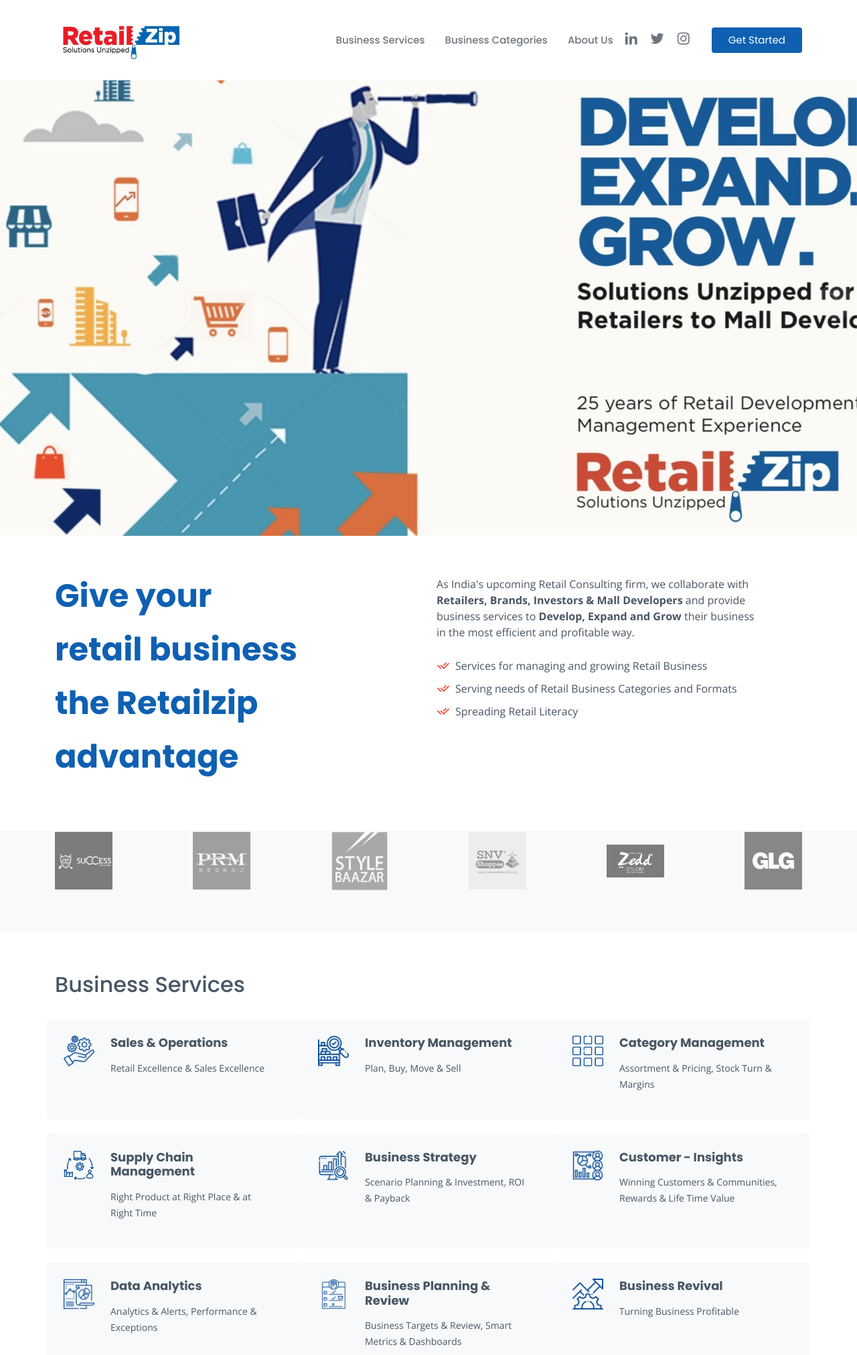
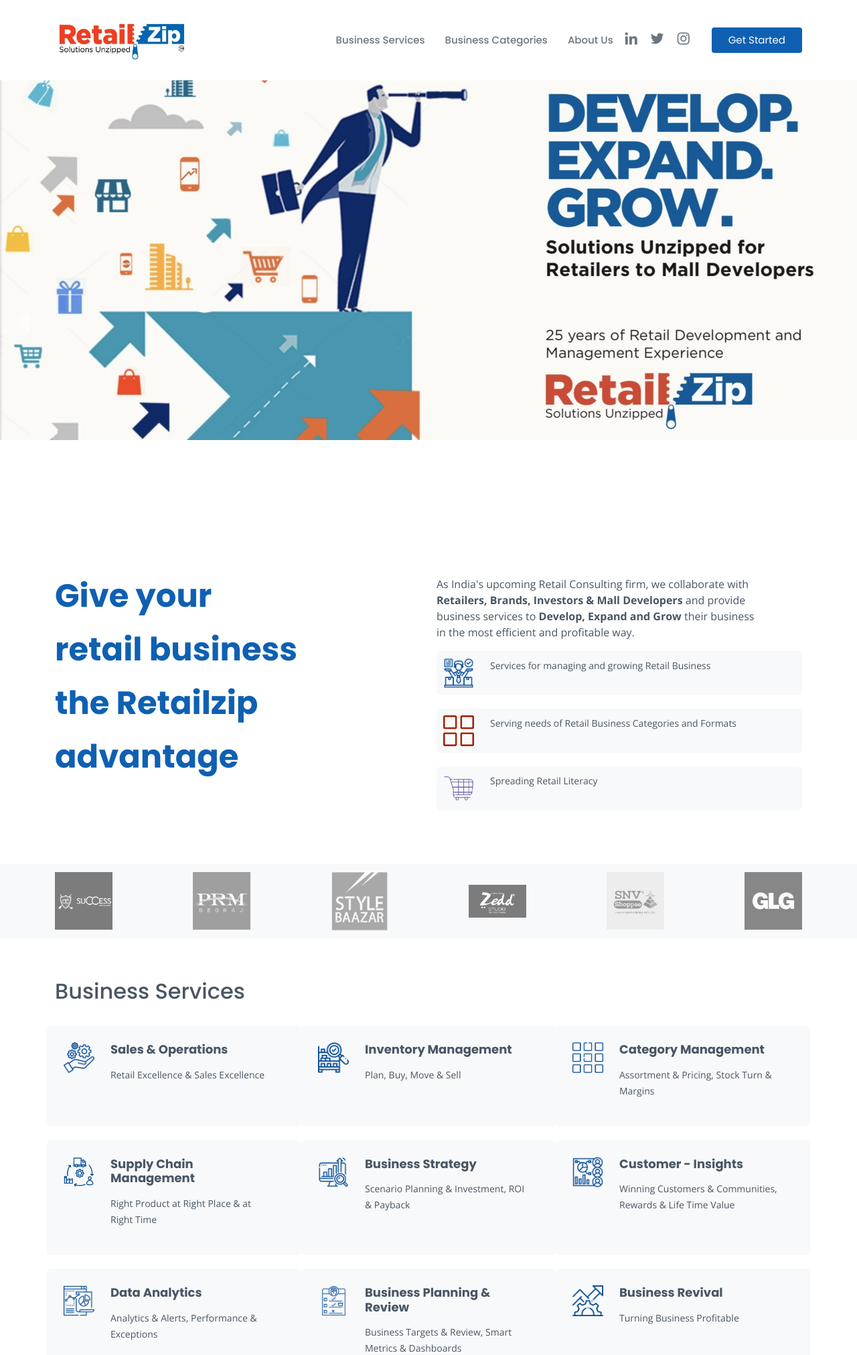
Before and after one commit to Shreya-7/RetailZip, a Flask app: page / in a window 1280 px wide. Shown: the top 2023 px of the page at 67% size. Run offline with Flask 2, Linux system fonts and the light colour scheme; some libraries are stand-ins or nearby versions.

Commit message:
final fixes!!!

```diff
--- a/data.py
+++ b/data.py
@@ -51,7 +51,7 @@ def get_service_model():
 
 
 def get_about_us():
-    return get_data()['about-us']
+    return get_data()['intro']
 
 
 def get_main_content():
--- a/main.py
+++ b/main.py
@@ -69,6 +69,8 @@ def contact_form():
 @misc_error
 @redirect_to_https
 def index():
+    print("os env", os.getenv('MONGO_URL'))
+    print("connection string: ",  client)
     data = get_main_content()
     return render_template('index.html',
                            business=data['business'],
--- a/static/css/styles.css
+++ b/static/css/styles.css
@@ -232,7 +238,7 @@ h6 {
     right: 0;
     left: 0;
     bottom: 0;
-    background-size: cover;
+    background-size: contain;
     background-position: center;
     background-repeat: no-repeat; }
     #slider .carousel-item::before {
@@ -318,9 +324,21 @@ section {
   overflow: hidden; }
 
 .section-bg,
+.services .icon-box,
+.intro .icon-box,
 .service-model .icon-box,
 .categories .icon-box {
   background-color: #f8f9fa; }
+
+.social-links .linkedin:hover,
+.social .linkedin:hover {
+  background: #0e76a8 !important; }
+.social-links .twitter:hover,
+.social .twitter:hover {
+  background: #00acee !important; }
+.social-links .instagram:hover,
+.social .instagram:hover {
+  background: #d62976 !important; }
 
 .intro .content h2 {
   font-weight: 700;
@@ -344,11 +362,13 @@ section {
     position: absolute;
     font-size: 20px;
     color: #ee4631; }
+.intro .content .icon-box {
+  padding: 10px; }
 .intro .content p:last-child {
   margin-bottom: 0; }
 
 .clients {
-  padding: 0 0 60px 0; }
+  padding: 10px 0 10px 0; }
   .clients .swiper-slide img {
     opacity: 0.5;
     transition: 0.3s;
--- a/static/styles.scss
+++ b/static/styles.scss
@@ -346,7 +359,7 @@ h6 {
             content: "";
         }
 
-        background-size: cover;
+        background-size: contain;
         background-position: center;
         background-repeat: no-repeat;
     }
@@ -475,9 +488,26 @@ section {
 }
 
 .section-bg,
+.services .icon-box,
+.intro .icon-box,
 .service-model .icon-box,
 .categories .icon-box {
     background-color: #f8f9fa;
+}
+
+.social-links,
+.social {
+    .linkedin:hover {
+        background: #0e76a8 !important;
+    }
+
+    .twitter:hover {
+        background: #00acee !important;
+    }
+
+    .instagram:hover {
+        background: #d62976 !important;
+    }
 }
 
 .intro .content {
@@ -513,13 +543,17 @@ section {
         }
     }
 
+    .icon-box {
+        padding: 10px;
+    }
+
     p:last-child {
         margin-bottom: 0;
     }
 }
 
 .clients {
-    padding: 0 0 60px 0;
+    padding: 10px 0 10px 0;
 
     .swiper-slide img {
         opacity: 0.5;
--- a/templates/index.html
+++ b/templates/index.html
@@ -48,13 +48,22 @@
                         and profitable
                         way.
                     </p>
-                    <ul>
-                        <li><i class="ri-check-double-line"></i> Services for managing and growing Retail Business
-                        </li>
-                        <li><i class="ri-check-double-line"></i> Serving needs of Retail Business Categories and
-                            Formats</li>
-                        <li><i class="ri-check-double-line"></i> Spreading Retail Literacy</li>
-                    </ul>
+                    <div class="container">
+                            {% for key, value in content.items() %}
+                        <div class="row gy-4 justify-content-center">
+                            <div class="col-12 icon-box">
+                                <div class="row">
+                                    <div class="col-3 img">
+                                        <img src="static/img/about/{{ value.image }}" class="img-fluid" alt="">
+                                    </div>
+                                    <div class="col-9">
+                                        <p>{{ value.description }}</p>
+                                    </div>
+                                </div>
+                            </div>
+                        </div>
+                            {% endfor %}
+                    </div>
                 </div>
             </div>
 
@@ -76,10 +85,10 @@
                         <img src="static/img/clients/style bazaar.png" class="img-fluid" alt="">
                     </div>
                     <div class="swiper-slide">
-                        <img src="static/img/clients/sanvi.jpg" class="img-fluid" alt="">
+                        <img src="static/img/clients/zedd.png" class="img-fluid" alt="">
                     </div>
                     <div class="swiper-slide">
-                        <img src="static/img/clients/zedd.png" class="img-fluid" alt="">
+                        <img src="static/img/clients/sanvi.jpg" class="img-fluid" alt="">
                     </div>
                     <div class="swiper-slide">
                         <img src="static/img/clients/glg.png" class="img-fluid" alt="">
@@ -93,7 +102,7 @@
     </section>
 
     <!-- services -->
-    <section id="services" class="categories">
+    <section id="services" class="services">
         <div class="container" data-aos="fade-up">
 
             <div class="section-header">
@@ -125,7 +134,7 @@
 
     <!-- categories -->
     <section id="categories" class="categories">
-        <div class="container">
+        <div class="container" data-aos="fade-up">
             <div class="section-header">
                 <h2>Business Categories</h2>
                 <br>
@@ -153,7 +162,7 @@
 
     <!-- service model -->
     <section id="service-model" class="service-model">
-        <div class="container">
+        <div class="container" data-aos="fade-up">
             <div class="section-header">
                 <h2>Service Model</h2>
                 <br>
@@ -173,7 +182,6 @@
                     </div>
                 </div>
                 {% endfor %}
-
             </div>
 
         </div>
@@ -218,10 +226,10 @@
                     <div class="team-member">
                         <div class="member-info">
                             <div class="social">
-                                <a href="https://www.linkedin.com/in/manish-agarwal-01b684217"><i
+                                <a href="https://www.linkedin.com/in/manish-agarwal-01b684217" class="linkedin"><i
                                         class="bi bi-linkedin"></i></a>
-                                <a href="https://twitter.com/manishagarwal20"><i class="bi bi-twitter"></i></a>
-                                <a href="https://www.instagram.com/retailzip/"><i class="bi bi-instagram"></i></a>
+                                <a href="https://twitter.com/manishagarwal20" class="twitter"><i class="bi bi-twitter"></i></a>
+                                <a href="https://www.instagram.com/retailzip/" class="instagram"><i class="bi bi-instagram"></i></a>
                             </div>
                             <h4>Manish Agarwal</h4>
                             <span>Founder</span>
--- a/templates/layout.html
+++ b/templates/layout.html
@@ -33,16 +33,16 @@
     <!-- nav bar -->
     <header id="header" class="fixed-top d-flex align-items-center">
         <div class="container d-flex align-items-center">
-            <a href="index.html" class="logo me-auto"><img src="static/img/brand/logo.jpg" alt="" class="img-fluid"></a>
+            <a href="index.html" class="logo me-auto"><img src="static/img/brand/logo_tm.jpeg" alt="" class="img-fluid"></a>
 
             <nav id="navbar" class="navbar">
                 <ul>
                     <li><a href="#services">Business Services</a></li>
                     <li><a href="#categories">Business Categories</a></li>
                     <li><a href="#about"><span>About Us</span></a></li>
-                    <li><a href="https://www.linkedin.com/in/manish-agarwal-01b684217"><i class="bx bxl-linkedin"></i></a></li>
-                    <li><a href="https://twitter.com/manishagarwal20"><i class="bx bxl-twitter"></i></a></li>
-                    <li><a href="https://www.instagram.com/retailzip/"><i class="bx bxl-instagram"></i></a></li>
+                    <li><a href="https://www.linkedin.com/in/manish-agarwal-01b684217" class="linkedin"><i class="bx bxl-linkedin"></i></a></li>
+                    <li><a href="https://twitter.com/manishagarwal20" class="twitter"><i class="bx bxl-twitter"></i></a></li>
+                    <li><a href="https://www.instagram.com/retailzip/" class="instagram"><i class="bx bxl-instagram"></i></a></li>
                     <li><a href="#contact" class="getstarted">Get Started</a></li>
                 </ul>
                 <i class="bi bi-list mobile-nav-toggle"></i>
@@ -63,7 +63,7 @@
 
                     <div class="col-lg-6 col-md-6">
                         <div class="footer-info">
-                            <h3>RetailZip</h3>
+                            <h3>Retailzip</h3>
                             <p>
                                 <strong>Phone:</strong> +91 9339725675<br>
                                 <strong>Email:</strong> manish@retailzip.in<br>
@@ -81,10 +81,16 @@
                     <div class="col-lg-6 col-md-6 footer-links">
                         <h4>Useful Links</h4>
                         <ul>
-                            <li><i class="bx bx-chevron-right"></i> <a href="#about">About Us</a></li>
-                            <li><i class="bx bx-chevron-right"></i> <a href="#services">Business Services</a></li>
-                            <li><i class="bx bx-chevron-right"></i> <a href="#categories">Business Categories</a></li>
-                            <li><i class="bx bx-chevron-right"></i> <a href="#service-model">Service Model</a></li>
+                            <div class="row">
+                                <div class="col">
+                                    <li><i class="bx bx-chevron-right"></i> <a href="#about">About Us</a></li>
+                                    <li><i class="bx bx-chevron-right"></i> <a href="#services">Business Services</a></li>
+                                </div>
+                                <div class="col">
+                                    <li><i class="bx bx-chevron-right"></i> <a href="#categories">Business Categories</a></li>
+                                    <li><i class="bx bx-chevron-right"></i> <a href="#service-model">Service Model</a></li>
+                                </div>
+                            </div>
                         </ul>
                     </div>
 
```
Also changed, not shown: other parts of static/css/styles.css (+15 -14 lines), other parts of static/styles.scss (+23 -13 lines), json/data.json (+12 -15 lines), app.yaml (line endings or trailing spaces), static/img/about/category.png (added), static/img/about/literacy.png (added), static/img/about/mission.png (added), static/img/about/services.png (added), static/img/brand/logo_tm.jpeg (added), 1 other file.
